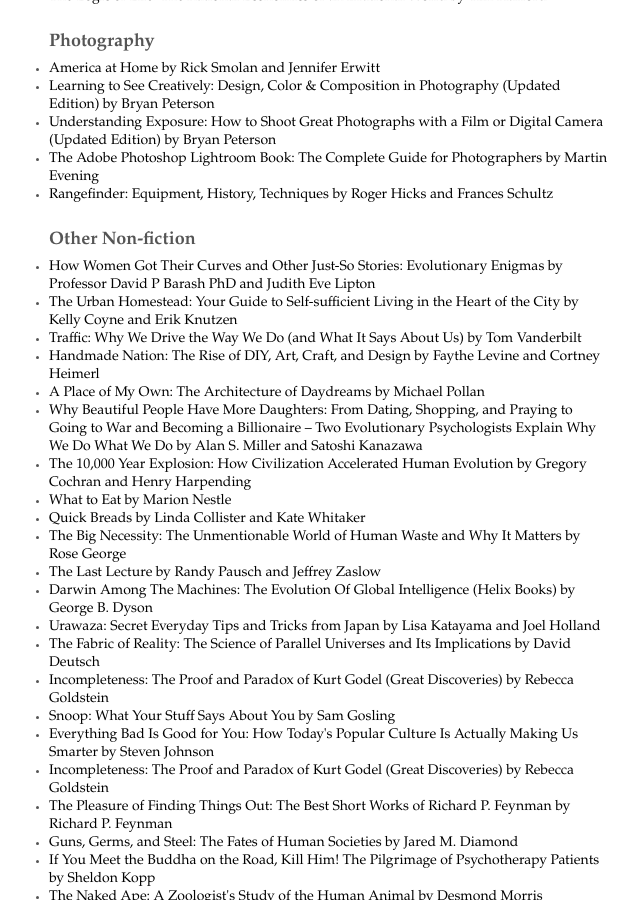
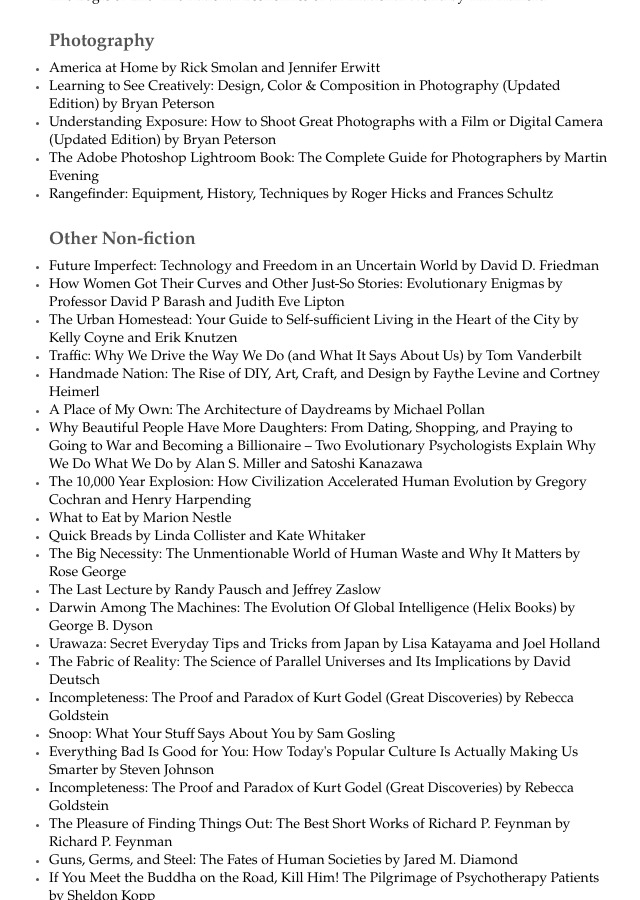
Before and after one commit to deepakjois/website, a Jekyll site: the page built from books/index.html, in a window 1280 px wide and 900 px high, scrolled down 5937 px. Shown: the whole window, without its empty margins (311-951 px from the left). Built offline with Jekyll 4.4.1, drawn with Linux system fonts in a browser that asks for light colours.

Commit message:
Adding books

```diff
--- a/_includes/books_read.html
+++ b/_includes/books_read.html
@@ -277,7 +277,8 @@
 <h3>Other Non-fiction</h3>
 
 <ul id="non-fiction-other">
-  <li class="in_2009"><a href="http://www.amazon.com/Women-Their-Curves-Just-So-Stories/dp/0231146647">How Women Got Their Curves and Other Just-So Stories: Evolutionary Enigmas by Professor David P Barash PhD and Judith Eve Lipton</a></li>
+  <li class="in_2009"><a href="http://www.amazon.com/Future-Imperfect-Technology-Freedom-Uncertain/dp/0521877326">Future Imperfect: Technology and Freedom in an Uncertain World by David D. Friedman </a></li>
+  <li class="in_2009"><a href="http://www.amazon.com/Women-Their-Curves-Just-So-Stories/dp/0231146647">How Women Got Their Curves and Other Just-So Stories: Evolutionary Enigmas by Professor David P Barash and Judith Eve Lipton</a></li>
   <li class="in_2009"><a href="http://www.amazon.com/Urban-Homestead-Self-sufficient-Process-Self-reliance/dp/1934170011">The Urban Homestead: Your Guide to Self-sufficient Living in the Heart of the City by Kelly Coyne and Erik Knutzen</a></li>
   <li class="in_2009"><a href="http://www.amazon.com/Traffic-Drive-What-Says-About/dp/0307264785">Traffic: Why We Drive the Way We Do (and What It Says About Us) by Tom Vanderbilt</a></li>
   <li class="in_2009"><a href="http://www.amazon.com/Handmade-Nation-Rise-Craft-Design/dp/1568987870">Handmade Nation: The Rise of DIY, Art, Craft, and Design by  Faythe Levine and Cortney Heimerl</a></li>
```
